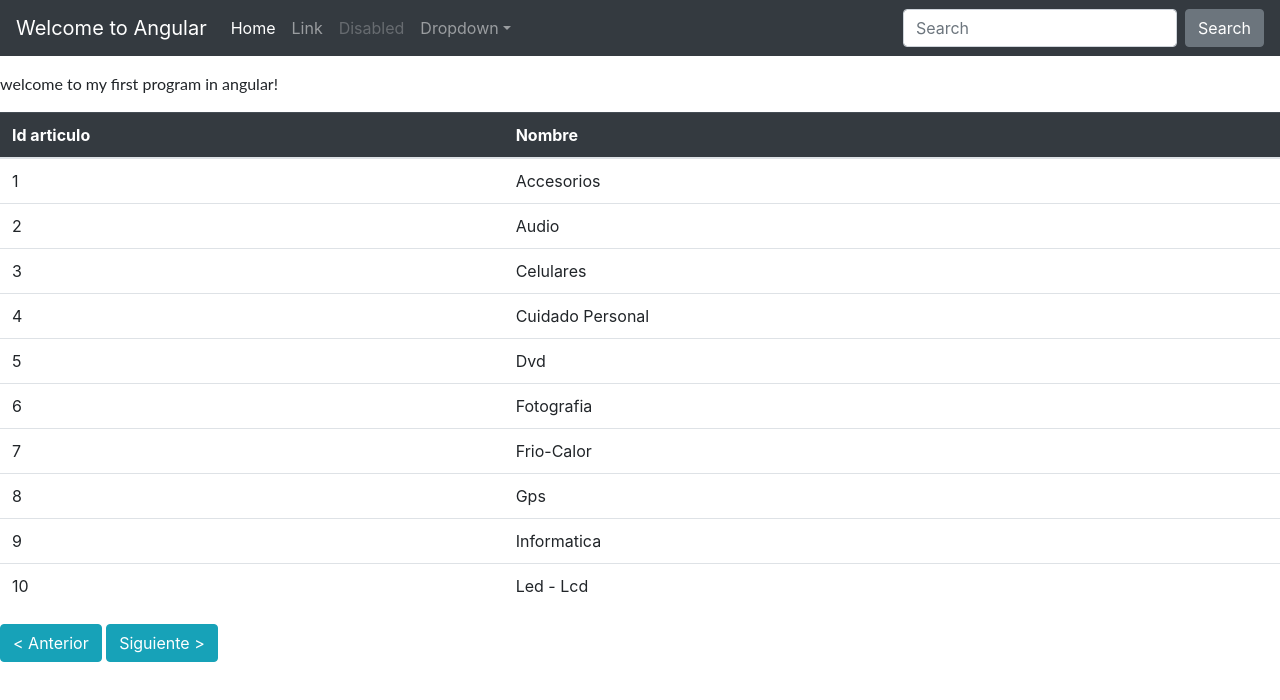
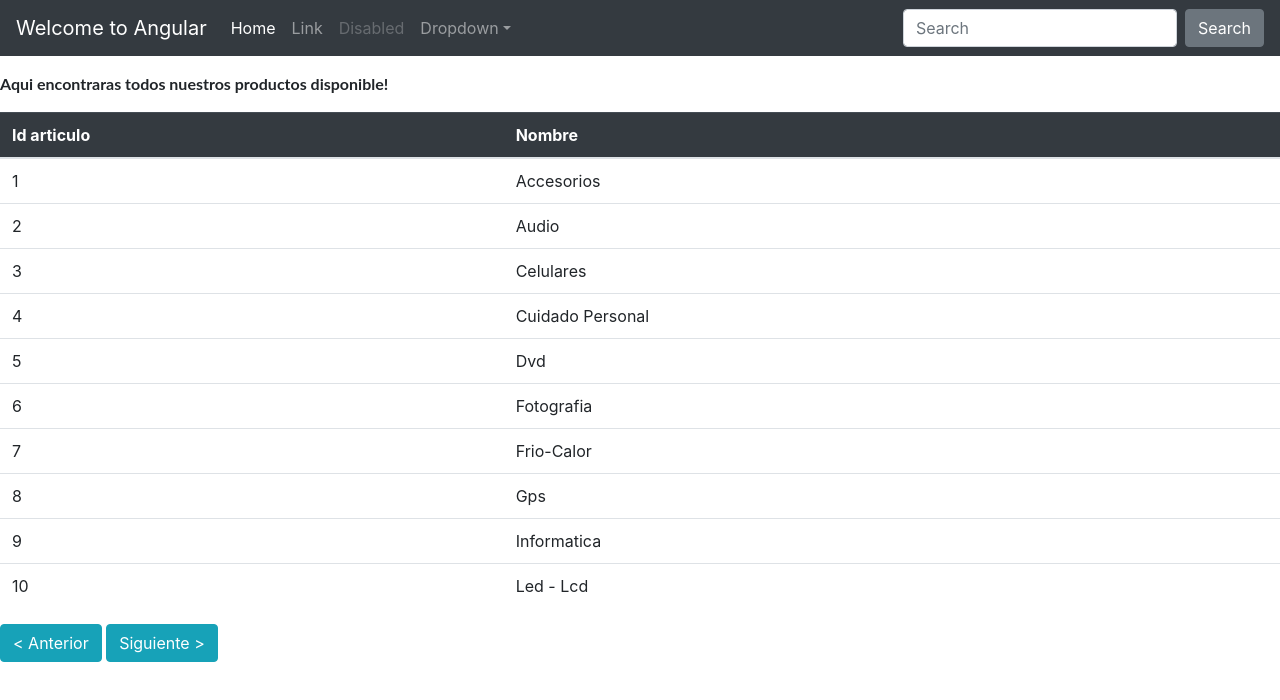
Before and after one commit to juliscrep/angular-primer-proyecto, an Angular app: page / in a window 1280 px wide. Shown: the top 700 px of the page. Built offline with nearby package versions, Linux system fonts and the light colour scheme.

Commit message:
1 file modified

```diff
--- a/src/app/app.component.html
+++ b/src/app/app.component.html
@@ -1,6 +1,7 @@
 
 
 
-<p>
-  welcome to my first program in angular!
+<p><strong>
+  Aqui encontraras todos nuestros productos disponible!
+  </strong>
 </p>
```
